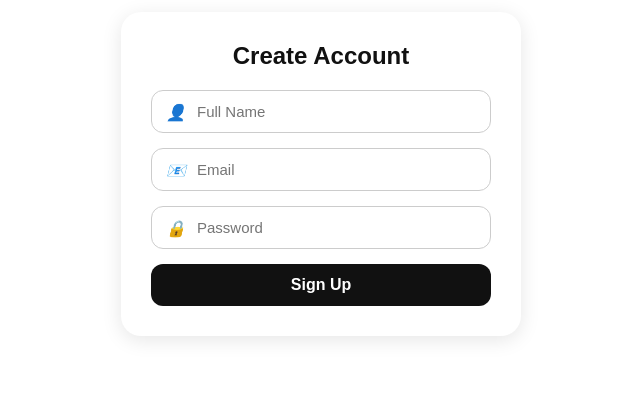
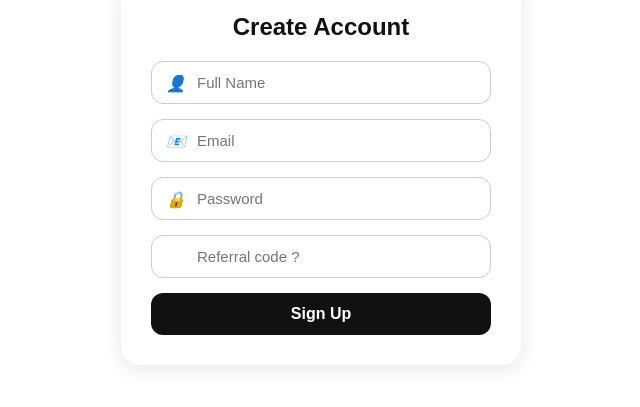
Before and after one commit to CapitalNest/Spin-Big.ng, a plain HTML site: page index.html in a window 1280 px wide. Shown: the part 281-688 px from the top of the page, without its empty margins (319-959 px from the left). Drawn offline with Linux system fonts and the light colour scheme.

Commit message:
Update index.html

```diff
--- a/index.html
+++ b/index.html
@@ -128,6 +128,10 @@
       <i>🔒</i>
       <input type="password" id="password" placeholder="Password" required />
     </div>
+    <div class="input-group">
+      <i></i>
+      <input type="text" id="password" placeholder="Referral code ?" required />
+    </div>
     <button onclick="signUp()">Sign Up</button>
     <!-- <p>Already have an account? <a href="login.html">Login</a></p> -->
   </div>
```
